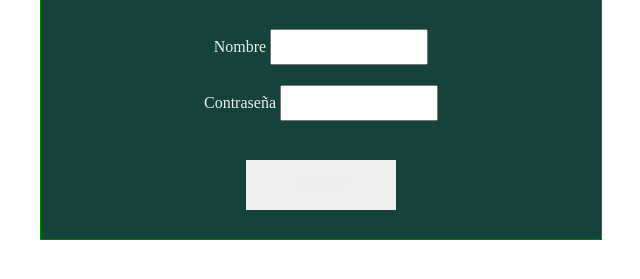
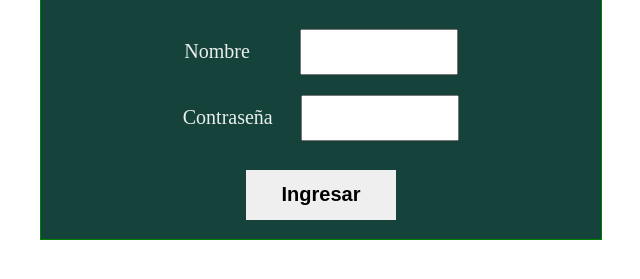
Before and after one commit to brian-h2/Eccomerce-IES, a website: page pages/login.html in a window 1280 px wide. Shown: the part 311-590 px from the top of the page, without its empty margins (319-959 px from the left). Drawn offline with Linux system fonts and the light colour scheme.

Commit message:
Agregado de estilos al login

```diff
--- a/_form-login.scss
+++ /dev/null
@@ -1,4 +0,0 @@
-*{
-   background-color: red;
-   margin: 0px;
-}
--- a/pages/login.html
+++ b/pages/login.html
@@ -11,12 +11,14 @@
         <form>
             <h1>Iniciar Sesion</h1>
             <div class="form-login-elements">
-                <label>Nombre
+                <div class="form-login-elements-nombre">
+                    <label>Nombre</label>
                     <input required type="email" name="" id="email">
-                </label>
-                <label>Contraseña
+                </div>
+                <div class="form-login-elements-contraseña">
+                <label>Contraseña</label>
                     <input required type="password" name="" id="password">
-                </label>
+                </div>
             </div>
             <button type="submit">Ingresar</button>
         </form>
--- a/styles.css
+++ b/styles.css
@@ -1,3 +1,8 @@
+:root{
+    --color-1: #16423C;
+}
+
+
 /*Login*/
 
 .form-login{
@@ -6,7 +11,6 @@
     height: 98vh;
     margin: auto;
     display: flex;
-    flex-direction: column;
     justify-content: center;
     align-items: center;
 }
@@ -14,9 +18,8 @@
 .form-login form{
     display: flex;
     flex-direction: column;
-    justify-content: center;
     border: 1px green solid;
-    background-color: #16423C;
+    background-color:  var(--color-1);
     text-align: center;
     color: #E9EFEC;
     height: 300px;
@@ -28,24 +31,57 @@
     width: 150px;
     height: 50px;
     border: 0px;
-    color: #E9EFEC;
+    font-size: 20px;
+    font-weight: bold;
+    transition: all 0.3s ease-in-out;
+}
+
+.form-login form button:hover{
+    background-color: #16423C;
+    border: 1px solid white;
+    cursor: pointer;
+    color: white
 }
 
 .form-login form .form-login-elements{
     display: flex;
     flex-direction: column;
+    align-items: center;
     gap: 20px;
     padding: 10px;
-    width: 100%;
+
 }
 
 .form-login form .form-login-elements label{
-    margin-right: 20px;
+    width: 100%;
+    font-size: 20px;
+    gap: 10px;
+    margin: auto;
 }
 
+.form-login form .form-login-elements .form-login-elements-nombre{
+    display: flex;
+    gap: 50px;
+}
+
+.form-login form .form-login-elements .form-login-elements-contraseña{
+    display: flex;
+    text-align: left;
+    gap: 28.5px;
+}
 
 .form-login form .form-login-elements input{
     width: 150px;
-    height: 30px;
+    height: 4dvi;
     background-color: none;
+    outline: none;
+    font-size: 22px;
+    font-weight: 200;
+    transition: all 0.2s ease-in-out;
+    max-height: 40px;
 }
+
+.form-login form .form-login-elements input:focus{
+    background-color: var(--color-1);
+    color: white;
+}
```
Also changed, not shown: package.json (added, +11 -0 lines).
